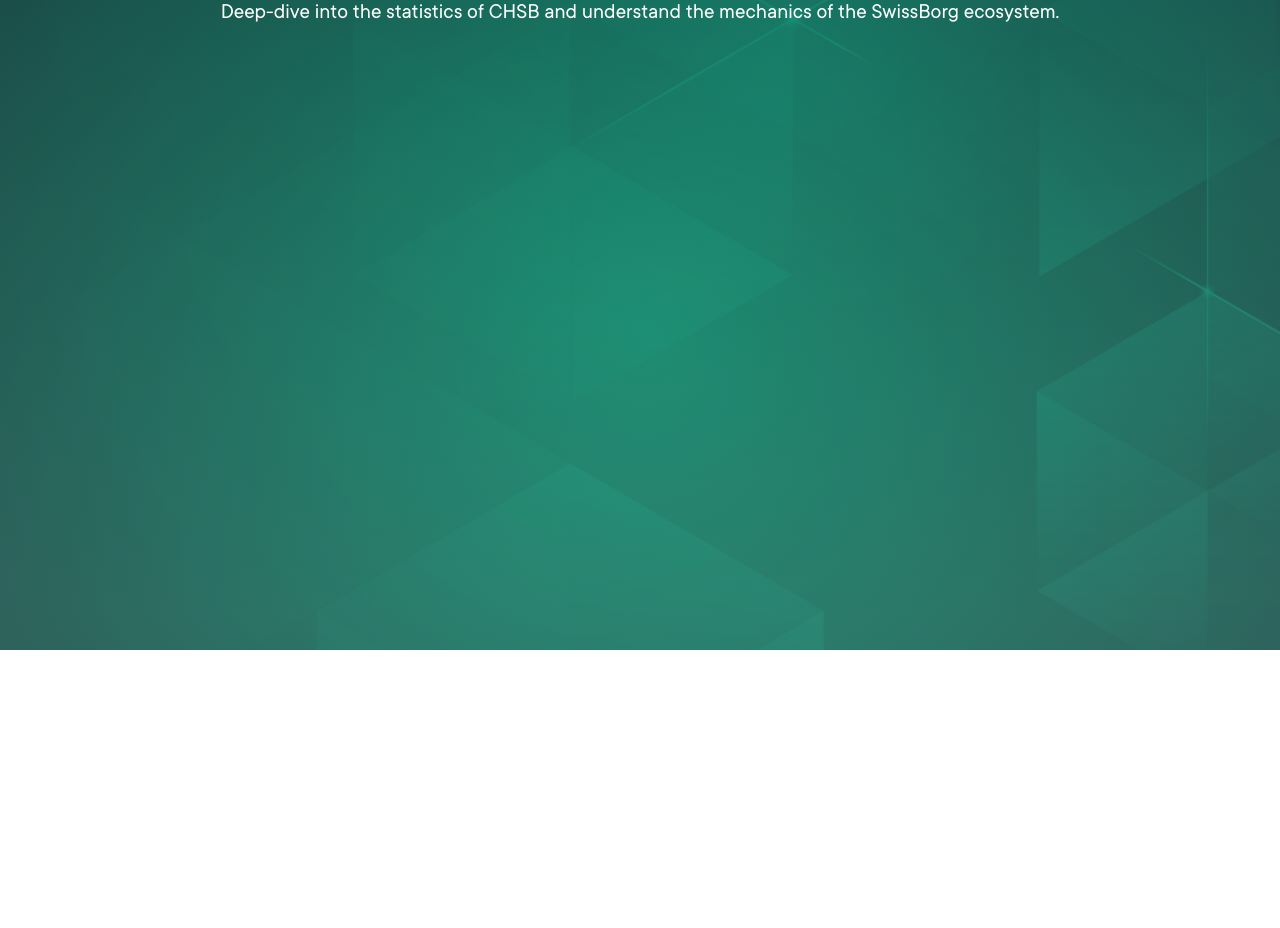
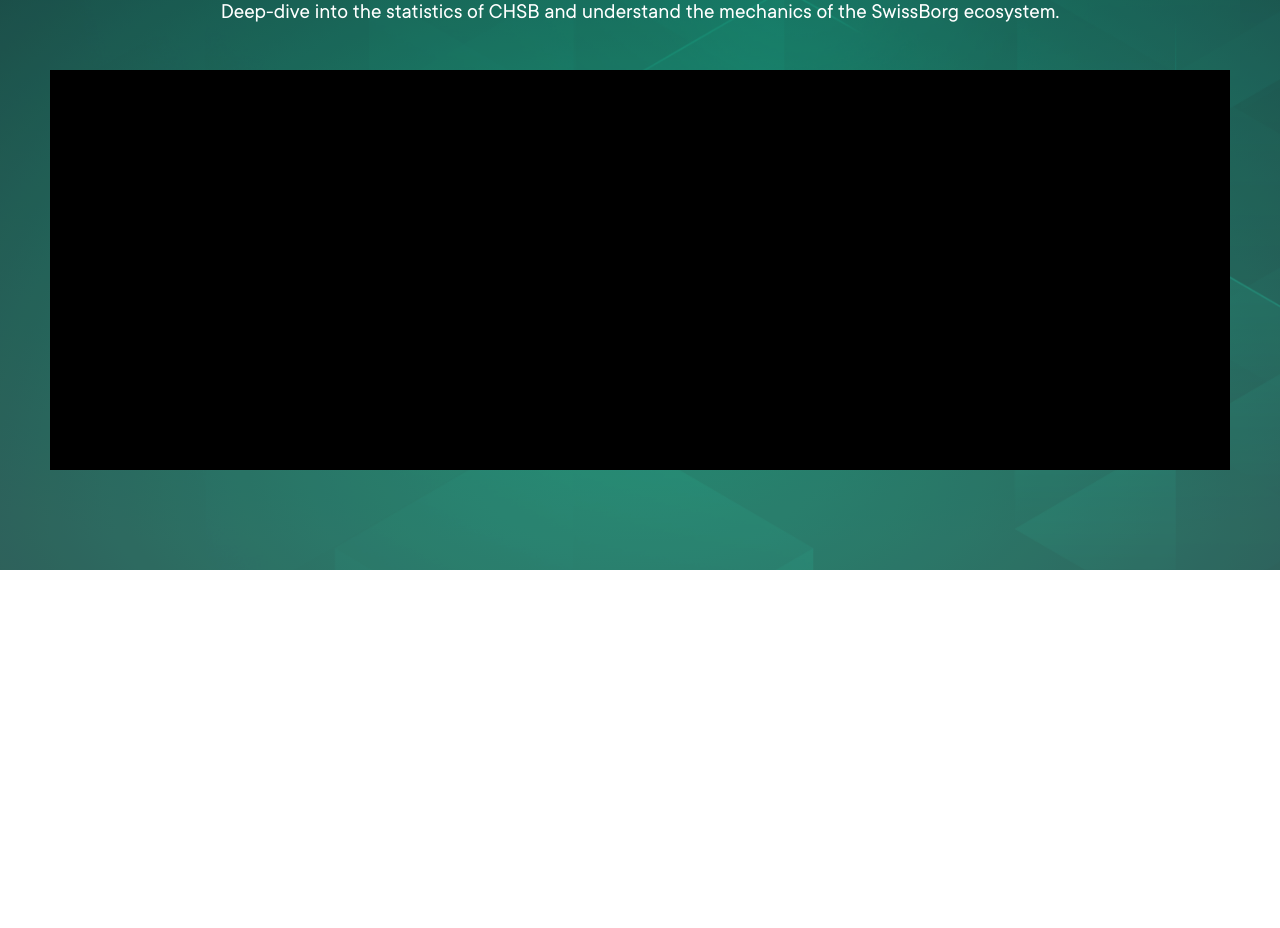
Before and after one commit to WilliamOfSweden/SwissBorg-tech-challenge, a Gatsby site: page / in a window 1280 px wide. Shown: the part 250-1178 px from the top of the page. Before the commit the page ends 900 px from the top, so only its background shows below. Built offline with nearby package versions, Linux system fonts and the light colour scheme; Gatsby itself is replaced by a stand-in of ours.

Commit message:
Created a trading-view-component.

```diff
--- a/src/components/masthead/bgImage/bgImage.module.css
+++ b/src/components/masthead/bgImage/bgImage.module.css
@@ -1,7 +1,7 @@
 .bgImage {
   bottom: 0;
   left: 0;
-  position: absolute;
+  position: absolute !important;
   right: 0;
   top: 0;
 }
--- a/src/components/masthead/index.tsx
+++ b/src/components/masthead/index.tsx
@@ -4,6 +4,7 @@ import Layout from '../layout'
 import * as mastheadStyles from './masthead.module.css'
 import Heading from './heading/'
 import Subheading from './subheading/'
+import TradingView from './tradingView/'
 import BgImage from './bgImage/'
 
 const Masthead = () => (
@@ -12,6 +13,7 @@ const Masthead = () => (
       <div className={`${mastheadStyles.wrapper} container`}>
         <Heading />
         <Subheading />
+        <TradingView />
       </div>
       <BgImage />
     </section>
--- a/src/components/masthead/masthead.module.css
+++ b/src/components/masthead/masthead.module.css
@@ -5,7 +5,8 @@
       var(--dark-base-alpha-30) 86.46%
     ),
     linear-gradient(var(--dark-base) 0%, var(--grey-1) 95.87%);
-  height: 900px;
+  min-height: 100vh;
+  padding-bottom: 5rem;
   padding-top: 11rem;
   position: relative;
 }
@@ -19,6 +20,9 @@
 
 @media only screen and (min-width: 768px) {
   .masthead {
+    max-height: 96rem;
+    min-height: unset;
+    padding-bottom: 10rem;
     padding-top: 15rem;
   }
 }
--- a/src/components/masthead/subheading/subheading.module.css
+++ b/src/components/masthead/subheading/subheading.module.css
@@ -1,6 +1,7 @@
 .subheading {
   font-size: 1.8rem;
   line-height: 2.4rem;
+  margin-bottom: 4rem;
 }
 
 @media screen and (min-width: 768px) {
--- /dev/null
+++ b/src/components/masthead/tradingView/tradingView.module.css
@@ -0,0 +1,10 @@
+.wrapper {
+  background: #000;
+  height: 400px;
+}
+
+@media screen and (min-width: 1440px) {
+  .wrapper {
+    height: 500px;
+  }
+}
--- a/src/pages/index.tsx
+++ b/src/pages/index.tsx
@@ -2,6 +2,11 @@ import React from 'react'
 
 import Masthead from '../components/masthead'
 
-const IndexPage = () => <Masthead />
+const IndexPage = () => (
+  <>
+    <Masthead />
+    <div style={{ height: '100vh' }} />
+  </>
+)
 
 export default IndexPage
```
Also changed, not shown: src/components/masthead/tradingView/index.tsx (added, +7 -0 lines).
